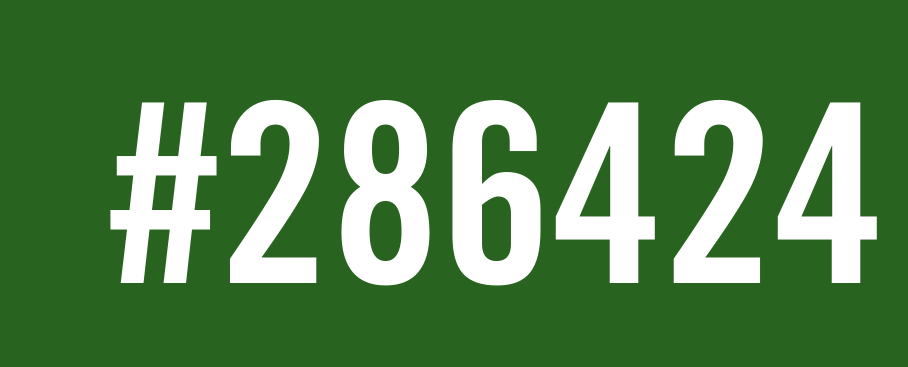
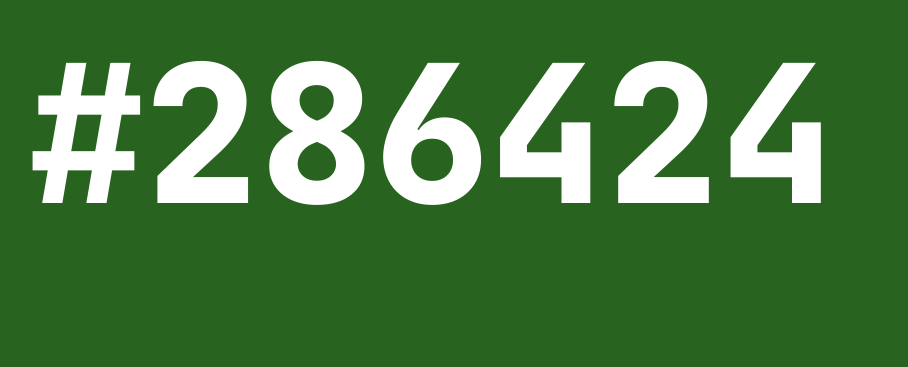
Before and after one commit to thinkaliker/HexClock, a plain HTML site: page index.html in a window 1280 px wide. Shown: the part 274-641 px from the top of the page, without its empty margins (216-1124 px from the left). Drawn offline with nearby package versions, Linux system fonts and the light colour scheme.

Commit message:
switch to jetbrains mono, add contrast text, fix flexbox, cleanup

```diff
--- a/hexclock.css
+++ b/hexclock.css
@@ -1,39 +1,22 @@
-@font-face {
-  font-family: "tradegothic";
-  src: url("tradegothic.ttf");
-}
-@font-face {
-  font-family: "tradegothic";
-  src: url("tradegothic.otf");
-}
 body {
   background-color: #293759;
-  font-family: tradegothic;
-  height: 100%;
+  height: 100vh;
+  width: 100vw;
   transition: background-color 1000ms linear;
+  overflow: hidden;
 }
-div {
-  color: white;
-  font-family: "tradegothic", sans-serif;
-  font-size: 2.5em;
-  text-transform: uppercase;
-}
-.aligner {
+.flex-container {
   display: flex;
   align-items: center;
   justify-content: center;
+  height: 100%;
 }
-@supports not (-ms-flex: 1) {
-  .aligner {
-    height: auto;
-    min-height: 24em;
-  }
-}
-.aligner-item {
-  min-width: 50%;
-  max-width: 50%;
-  width: 50%;
-}
-.clock {
+#clock {
+  color: white;
+  font-family: "JetBrains Mono", monospace;
+  font-weight: 800;
+  font-size: 12em;
+  text-transform: uppercase;
+  text-align: center;
   display: block;
 }
--- a/hexclock.js
+++ b/hexclock.js
@@ -1,53 +1,64 @@
-var toggle = false;
+let mode = "scaled";
 
 $(document).ready(function() {
 
   setInterval(function() {
 
-    var d = new Date();
-    var h = d.getHours();
-    var m = d.getMinutes();
-    var s = d.getSeconds();
+    const d = new Date();
+    const h = d.getHours();
+    const m = d.getMinutes();
+    const s = d.getSeconds();
+    //h = 12; m = 12; s = 59;
 
-    var color_n = normal(h, m, s);
-    var color_s = scaled(h, m, s);
+    const hScaled = mapRange(h, 0, 23, 0, 230).toString(16);
+    const mScaled = mapRange(m, 0, 59, 0, 236).toString(16);
+    const sScaled = mapRange(s, 0, 59, 0, 236).toString(16);
 
-    $(".scaled").css("background-color", color_s);
-    $(".scaledtext").text(color_s);
-    $(".normal").css("background-color", color_n);
-    $(".normaltext").text(color_n);
+    const colorNormal = rgbToHex(h, m, s);
+    const colorScaled = rgbToHex(hScaled, mScaled, sScaled);
+
+    let textCol = "";
+    if (mode === "scaled") {
+      textCol = textColorFromBackground(hScaled, mScaled, sScaled);
+    } else {
+      textCol = textColorFromBackground(h, m, s);
+    }
+
+    $(".scaled").css("background-color", colorScaled);
+    $(".scaledtext").text(colorScaled);
+    $(".normal").css("background-color", colorNormal);
+    $(".normaltext").text(colorNormal);
+    $(".scaledtext").css("color", textCol);
   }, 100);
 
   $("#clock").click(function() {
-    if(toggle){
+    if(mode ===  "scaled"){
       $(".scaled").addClass("normal");
       $(".normal").removeClass("scaled");
       $("#clock").addClass("normaltext");
       $("#clock").removeClass("scaledtext");
-      toggle = false;
+      mode = "normal";
     } else {
       $(".normal").addClass("scaled");
       $(".scaled").removeClass("normal");
       $("#clock").addClass("scaledtext");
       $("#clock").removeClass("normaltext");
-      toggle = true;
+      mode = "scaled";
     }
   });
 });
 
-function scaled(h, m, s) {
-  var h_s = map_range(h, 0, 23, 0, 230).toString(16);
-  var m_s = map_range(m, 0, 59, 0, 236).toString(16);
-  var s_s = map_range(s, 0, 59, 0, 236).toString(16);
-  //console.info("" + h_s +" "+ m_s+" "+ s_s + " ");
-  return ("#" + ("00" + h_s).substr(-2,2) + ("00" + m_s).substr(-2,2) + ("00" + s_s).substr(-2,2));
+function rgbToHex(r, g, b) {
+  return (`#${("00" + r).substr(-2,2)}${("00" + g).substr(-2,2)}${("00" + b).substr(-2,2)}`);
 }
 
-function normal(h, m, s) {
-  //console.info("#" + hz + h + mz + m + sz + s);
-  return ("#" + ("00" + h).substr(-2,2) + ("00" + m).substr(-2,2) + ("00" + s).substr(-2,2));
+function mapRange(value, low1, high1, low2, high2) {
+  return low2 + (high2 - low2) * (value - low1) / (high1 - low1);
 }
 
-function map_range(value, low1, high1, low2, high2) {
-  return low2 + (high2 - low2) * (value - low1) / (high1 - low1);
+
+function textColorFromBackground(r, g, b) {
+  //console.log(parseInt(r, 16) * 0.299, parseInt(g, 16) * 0.586, parseInt(b, 16) * 0.114)
+  return (((parseInt(r, 16) * 0.299) + (parseInt(g, 16) * 0.587) + (parseInt(b, 16) * 0.114)) > 186) ?
+  "#000000" : "#ffffff";
 }
--- a/index.html
+++ b/index.html
@@ -3,16 +3,17 @@
 
 <head>
   <title>HexClock</title>
-  <script src="//cdnjs.cloudflare.com/ajax/libs/jquery/2.1.4/jquery.min.js"></script>
+  <script src="https://cdnjs.cloudflare.com/ajax/libs/jquery/2.1.4/jquery.min.js"></script>
+  <link rel="preconnect" href="https://fonts.googleapis.com">
+  <link rel="preconnect" href="https://fonts.gstatic.com" crossorigin>
+  <link href="https://fonts.googleapis.com/css2?family=JetBrains+Mono:wght@800&display=swap" rel="stylesheet">
   <script src="hexclock.js"></script>
   <link href="hexclock.css" type="text/css" rel="stylesheet" />
 </head>
 
 <body class="scaled">
-  <div class="aligner">
-    <div class="aligner-item">
-      <div id="clock" class="scaledtext"></div>
-    </div>
+  <div class="flex-container">
+    <div id="clock" class="scaledtext"></div>
   </div>
 </body>
 
```
Also changed, not shown: tradegothic.otf (deleted), tradegothic.ttf (deleted).
